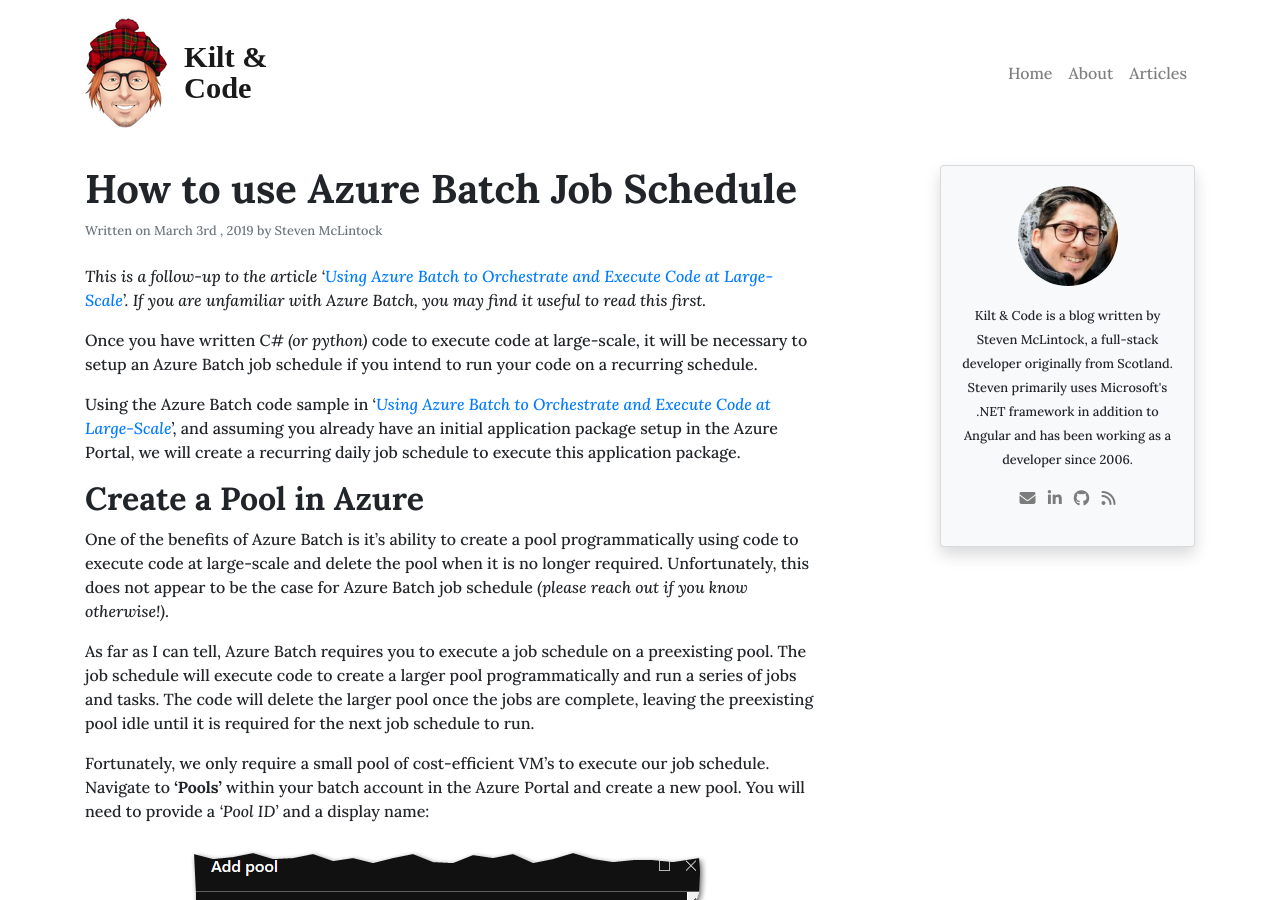
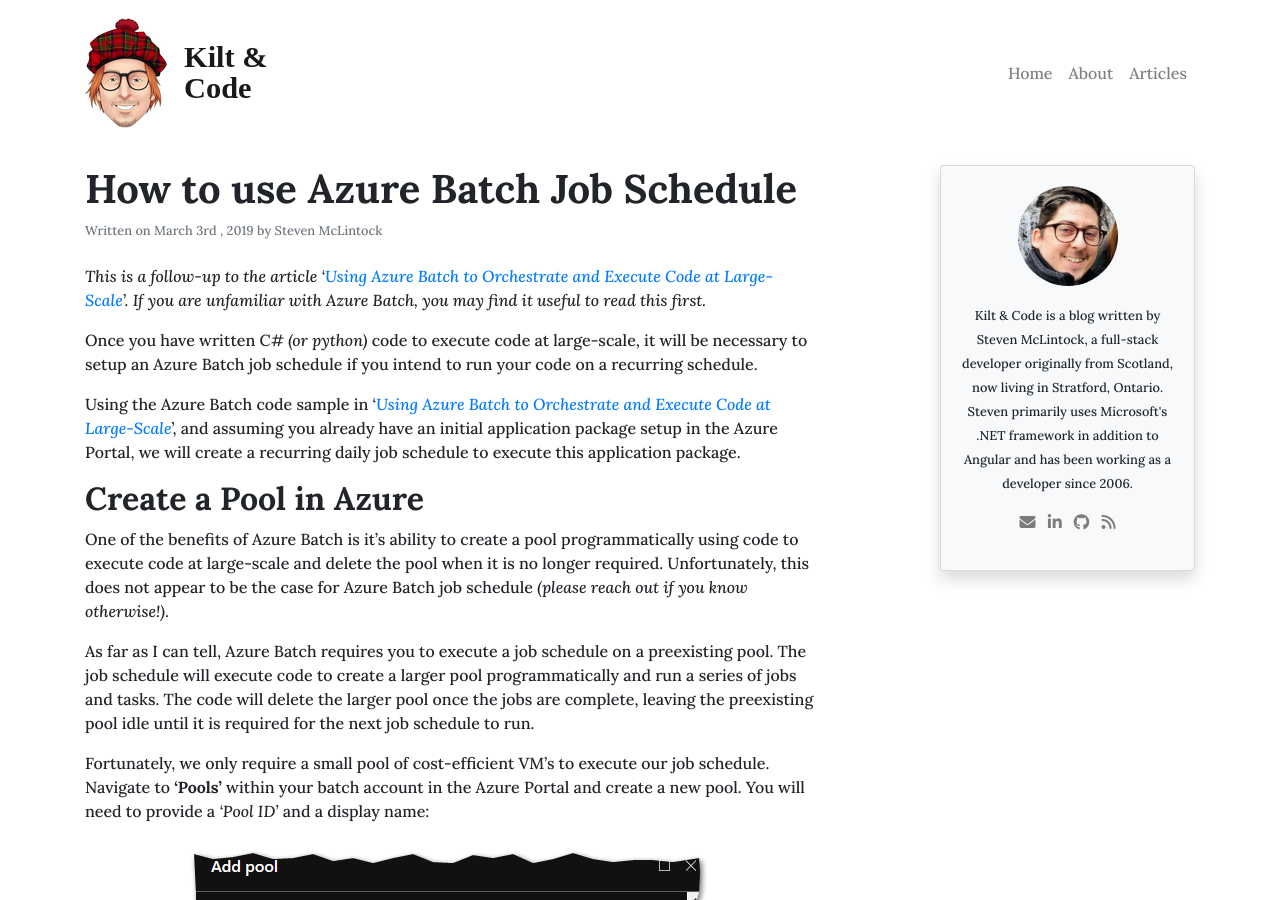
Before and after one commit to kiltandcode/kiltandcode.com, a Jekyll site: the page built from _posts/2019-03-03-how-to-use-azure-batch-job-schedule.md, in a window 1280 px wide and 900 px high. Built offline with Jekyll 4.4.1, drawn with Linux system fonts in a browser that asks for light colours; nearby versions of some CDN libraries; some web fonts are replaced.

Commit message:
Update bio

```diff
--- a/_layouts/post.html
+++ b/_layouts/post.html
@@ -29,7 +29,7 @@ layout: default
           <img src="{{ site.baseurl }}/assets/img/2019/04/me-waterfall.jpg" alt="Steven McLintock" width="100" height="100" class="rounded-circle img-fluid mx-auto d-block mb-3" />
           <p class="card-text text-center">
               <small>
-                Kilt &amp; Code is a blog written by Steven McLintock, a full-stack developer originally from Scotland. Steven primarily uses Microsoft's .NET framework in addition to Angular and has been working as a developer since 2006.
+                Kilt &amp; Code is a blog written by Steven McLintock, a full-stack developer originally from Scotland, now living in Stratford, Ontario. Steven primarily uses Microsoft's .NET framework in addition to Angular and has been working as a developer since 2006.
               </small>
             </p>
 
```
